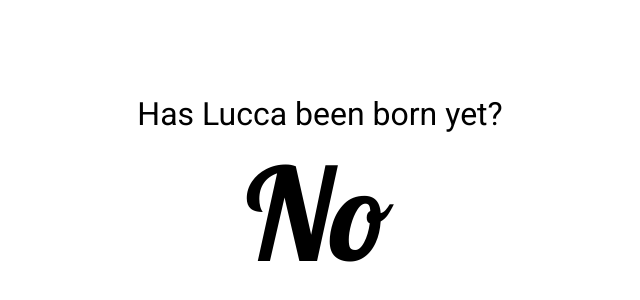
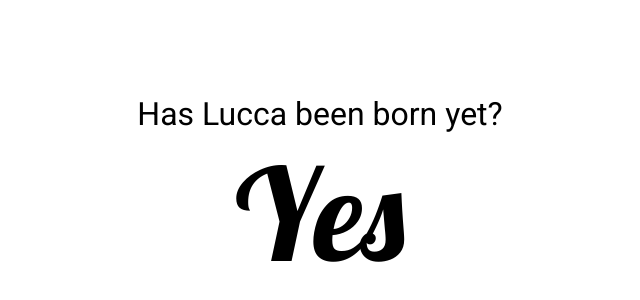
Before and after one commit to Falci/lucca, a plain HTML site: page index.html in a window 1280 px wide. Shown: the part 206-506 px from the top of the page, without its empty margins (320-960 px from the left). Drawn offline with Linux system fonts and the light colour scheme.

Commit message:
Welcome Lucca!

```diff
--- a/index.html
+++ b/index.html
@@ -35,7 +35,7 @@ body {
       Has Lucca been born yet?
     </div>
     <div class="answer">
-      No
+      Yes
     </div>
   </div>
 </body>
```
